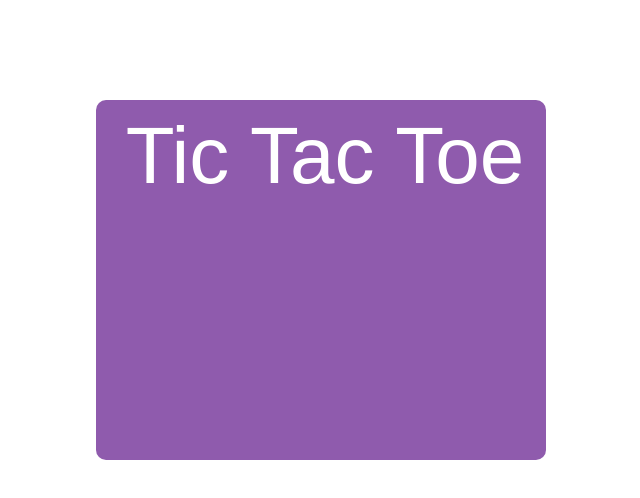
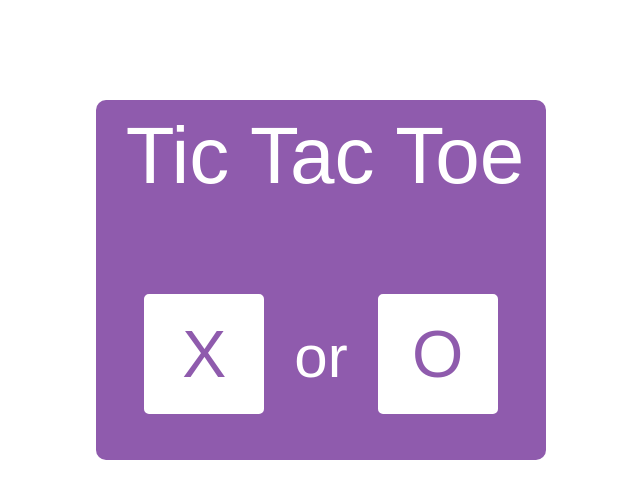
Before and after one commit to shivamp25/tic-tac-toe, a React (Create React App) app: page / in a window 1280 px wide. Shown: the top 498 px of the page, without its empty margins (319-959 px from the left). Built offline with nearby package versions, Linux system fonts and the light colour scheme.

Commit message:
added styled tag to welcomeScreen

```diff
--- a/src/components/WelcomeScreen.js
+++ b/src/components/WelcomeScreen.js
@@ -20,10 +20,53 @@ const P = styled.div`
   padding-left: 18px;
 `;
 
-const WelcomeScreen = () => {
+const ButtonContainer = styled.div`
+  text-align: center;
+  padding-top: 50px;
+`;
+
+const Button = styled.button`
+  color: #8f5bad;
+  font-family: Arial;
+  font-size: 66px;
+  display: inline-block;
+  height: 120px;
+  width: 120px;
+  border-radius: 5px;
+  border: 8px solid #fff;
+  background-color: #fff;
+
+  &:hover {
+    cursor: pointer;
+    color: #fff;
+    background-color: #2049a5;
+    border: 8px solid #2049a5;
+  }
+`;
+
+const Options = styled.p`
+  display: inline-block;
+  margin-right: 30px;
+  margin-left: 30px;
+  font-size: 60px;
+`;
+
+const WelcomeScreen = ({ select }) => {
+    WelcomeScreen.propTypes = {
+        select: PropTypes.func,
+    };
+
+    const X = () => select('X', 'O');
+    const O = () => select('O', 'X');
+
     return (
         <Div className="WelcomeScreen container">
             <P className="text-center">Tic Tac Toe</P>
+            <ButtonContainer>
+                <Button className="xButton" onClick={X}>X</Button>
+                <Options>or</Options>
+                <Button className="oButton" onClick={O}>O</Button>
+            </ButtonContainer>
         </Div>
     );
 };
```
Also changed, not shown: 1 other file (tests, documents, lock files or other folders).
